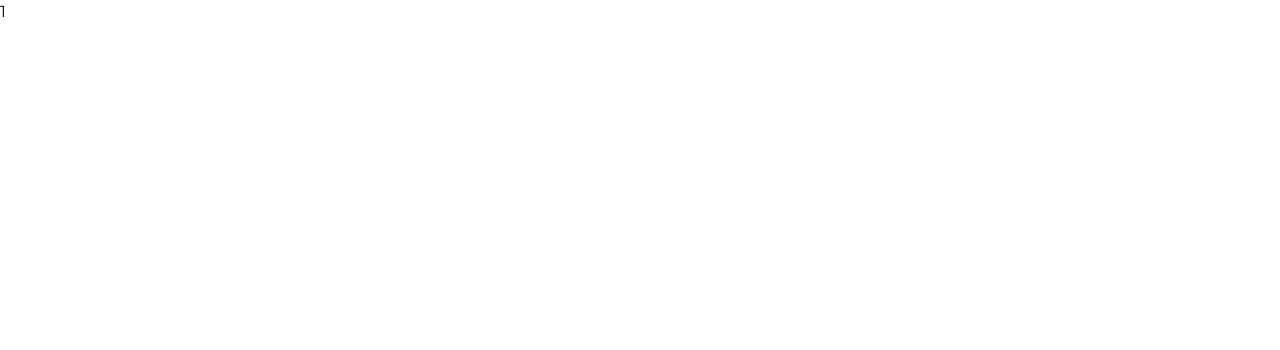
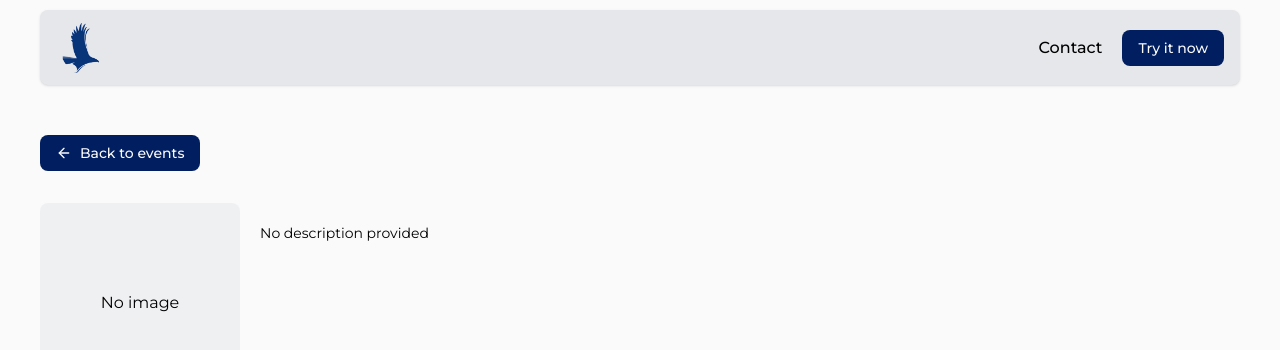
Before and after one commit to kharitonov-egor/hawksconnect, a Next.js app: page /events/1 in a window 1280 px wide. Shown: the top 350 px of the page. Built offline with nearby package versions, Linux system fonts and the light colour scheme; no server answers; the database is empty.

Commit message:
feat: events/[id] basics

```diff
--- a/app/events/[id]/page.tsx
+++ b/app/events/[id]/page.tsx
@@ -2,12 +2,104 @@
 
 import { useParams } from "next/navigation"
 
-export default function Event() {
+import { ArrowLeft } from "lucide-react"
+import { useRouter } from "next/navigation";
+
+import Navbar from "../../NavBar"
+import { useState, useEffect } from "react";
+import Image from "next/image"
+import {Button} from "../../../components/ui/button"
+
+import { supabase } from "../../lib/supabase";
+
+export default function EventPage() {
+
     const params = useParams()
     const test = params.id as string
+
+    const [eventData, setEventData] = useState<any>(null)
+
+    const setNewView = async () => {
+        const {data, error} = await supabase.from("events_test").select('*').eq("instaShortURL", test)
+
+        if (error) {
+            console.error("Error fetching event:", error)
+            return
+        }
+
+        if (data && data.length > 0) {
+            setEventData(data[0])
+            console.log("Event data:", data[0])
+        } else {
+            console.log("No event found")
+        }
+    }
+
+    useEffect(() => {
+        setNewView()
+    }, [test])
+
+
+    const router = useRouter();
+
     return (
-        <>
-            <h2>{test}</h2>
-        </>
+
+        <div className="flex flex-col min-h-screen w-full bg-zinc-50 text-black">
+            <Navbar/>
+            <div className="flex justify-center p-3 pb-20 md:p-0">
+                <div className="flex flex-col w-full max-w-[1200px] mt-15 px-4 md:px-0">
+
+                    <div className="mb-8">
+                        <Button className="bg-[#001E60] hover:bg-[#06357A]" onClick={() => router.push("/events")}>
+                            <div>
+                                <ArrowLeft/>
+                            </div>Back to events
+                        </Button>
+                    </div>
+                    <div className="flex flex-row">
+
+                        <div>
+
+                            {eventData?.imageURL ?
+                                <div className='w-[350px] rounded-md mx-auto md:mx-0'>
+                                    <Image
+                                        src={eventData.imageURL}
+                                        alt="Event image"
+                                        width={350}
+                                        height={200}
+                                        className="rounded-md object-cover"
+                                    />
+                                </div>
+
+                            :
+                            <div className='w-full h-[50px] md:size-[200px] bg-gray-200/50 flex items-center justify-center rounded-md mx-auto md:mx-0'>
+                                <h2>No image</h2>
+                            </div>
+                            }
+
+                        </div>
+
+                        <div className="pl-5 flex flex-col gap-5">
+                            <h1 className="text-4xl font-bold">{eventData?.name}</h1>
+                            <div className="max-w-[700px]">
+                                {
+                                    eventData?.originalDescription ? <h2 className="text-sm">{eventData?.originalDescription}</h2> : <h2 className="text-sm">No description provided</h2>
+                                }
+
+                            </div>
+
+
+                        </div>
+
+
+
+                    </div>
+                </div>
+            </div>
+
+        </div>
+
+
+
     )
 }
--- a/app/events/event.tsx
+++ b/app/events/event.tsx
@@ -1,5 +1,10 @@
 import { MapPin, Clock, UserRound } from 'lucide-react'
 import {TimeConverter} from "../../lib/utils"
+import { Button } from "@/components/ui/button"
+
+import { useRouter } from "next/navigation";
+
+
 
 interface EventProps{
     title: string;
@@ -13,6 +18,7 @@ interface EventProps{
     imageHeight?:number;
     imageWidth?: number;
     club:string;
+    instaShortURL:string;
 }
 
 import Image from "next/image"
@@ -21,7 +27,7 @@ import moment from 'moment'
 
 import BothTimes from "./bothTimes"
 
-export default function Event({title, description, startTime, endTime, campus, location, attending, imageUrl, imageHeight, imageWidth, club} : EventProps) {
+export default function Event({title, description, startTime, endTime, campus, location, attending, imageUrl, imageHeight, imageWidth, club, instaShortURL} : EventProps) {
 
     const campusDisplayNames: { [key: string]: string } = {
         "dale_mabry": "Dale Mabry Campus",
@@ -36,6 +42,8 @@ export default function Event({title, description, startTime, endTime, campus, l
     console.log(imageUrl)
 
     const displayCampus = campusDisplayNames[campus] || campus;
+
+    const router = useRouter();
 
     return (
         <div className="w-full h-fit bg-gray-100 p-4 md:p-5 rounded-md border border-gray-400/50 shadow-sm">
@@ -101,6 +109,10 @@ export default function Event({title, description, startTime, endTime, campus, l
 
                     </div>
 
+                    <div className='mt-7'>
+                        <Button className='bg-[#001E60] hover:bg-[#06357A]' onClick={() => router.push(`/events/${instaShortURL}`)}>Find out more</Button>
+                    </div>
+
 
 
 
--- a/app/events/page.tsx
+++ b/app/events/page.tsx
@@ -20,6 +20,7 @@ interface EventFromSupabase {
     location: string;
     attending: number;
     club: string;
+    instaShortURL:string;
 
 }
 
@@ -99,6 +100,7 @@ export default function App() {
                                     imageHeight={event.imageHeight}
                                     imageWidth={event.imageWidth}
                                     club={event.club}
+                                    instaShortURL={event.instaShortURL}
                                 />
                             ))
                             : <h2 className='text-center'>Select parametrs above</h2>
```
